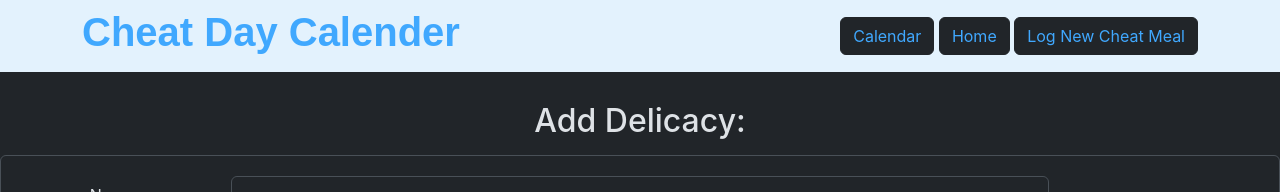
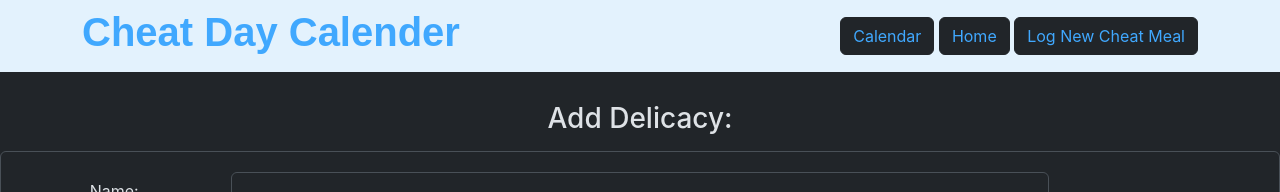
Before and after one commit to PaulDeUlloa/MERN_Cheat_Meal_Calendar, a React (Create React App) app in the folder client/: page /meals/new in a window 1280 px wide. Shown: the top 192 px of the page. Built offline with nearby package versions, Linux system fonts and the light colour scheme.

Commit message:
create meal title font size change

```diff
--- a/client/src/views/CreateMeal.jsx
+++ b/client/src/views/CreateMeal.jsx
@@ -29,7 +29,7 @@ const CreateMeal = () => {
 
   return (
     <div>
-      <h2 id="addDelicacy">Add Delicacy:</h2>
+      <h3 id="addDelicacy">Add Delicacy:</h3>
       <form class="form-control" onSubmit={submitHandler}>
         <div class="row mb-3">
           <label class="col-sm-2 col-form-label">Name: </label>
```
